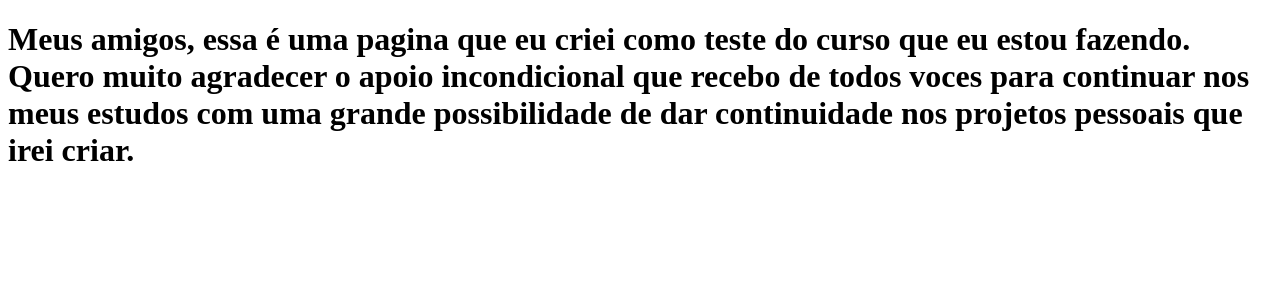
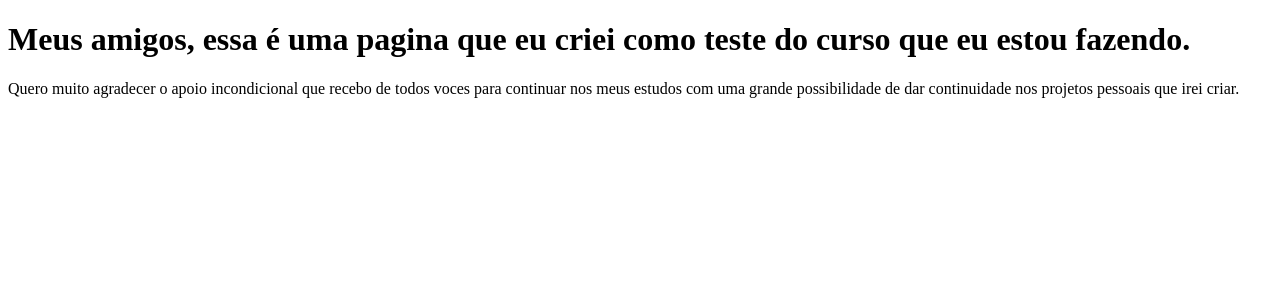
Before and after one commit to rvsabino/sabsoft, a Next.js app: page / in a window 1280 px wide. Shown: the top 300 px of the page. Built offline with nearby package versions, Linux system fonts and the light colour scheme.

Commit message:
Nova alteração com agradecimentos

```diff
--- a/pages/index.js
+++ b/pages/index.js
@@ -1,8 +1,7 @@
 
 
 function Home() {
-    return <h1>Meus amigos, essa é uma pagina que eu criei como teste do curso que eu estou fazendo.
-Quero muito agradecer o apoio incondicional que recebo de todos voces para continuar nos meus estudos com uma grande possibilidade de dar continuidade nos projetos pessoais que irei criar.</h1>
+    return <><h1>Meus amigos, essa é uma pagina que eu criei como teste do curso que eu estou fazendo.</h1><p>Quero muito agradecer o apoio incondicional que recebo de todos voces para continuar nos meus estudos com uma grande possibilidade de dar continuidade nos projetos pessoais que irei criar.</p></>
 
 }
 
```
